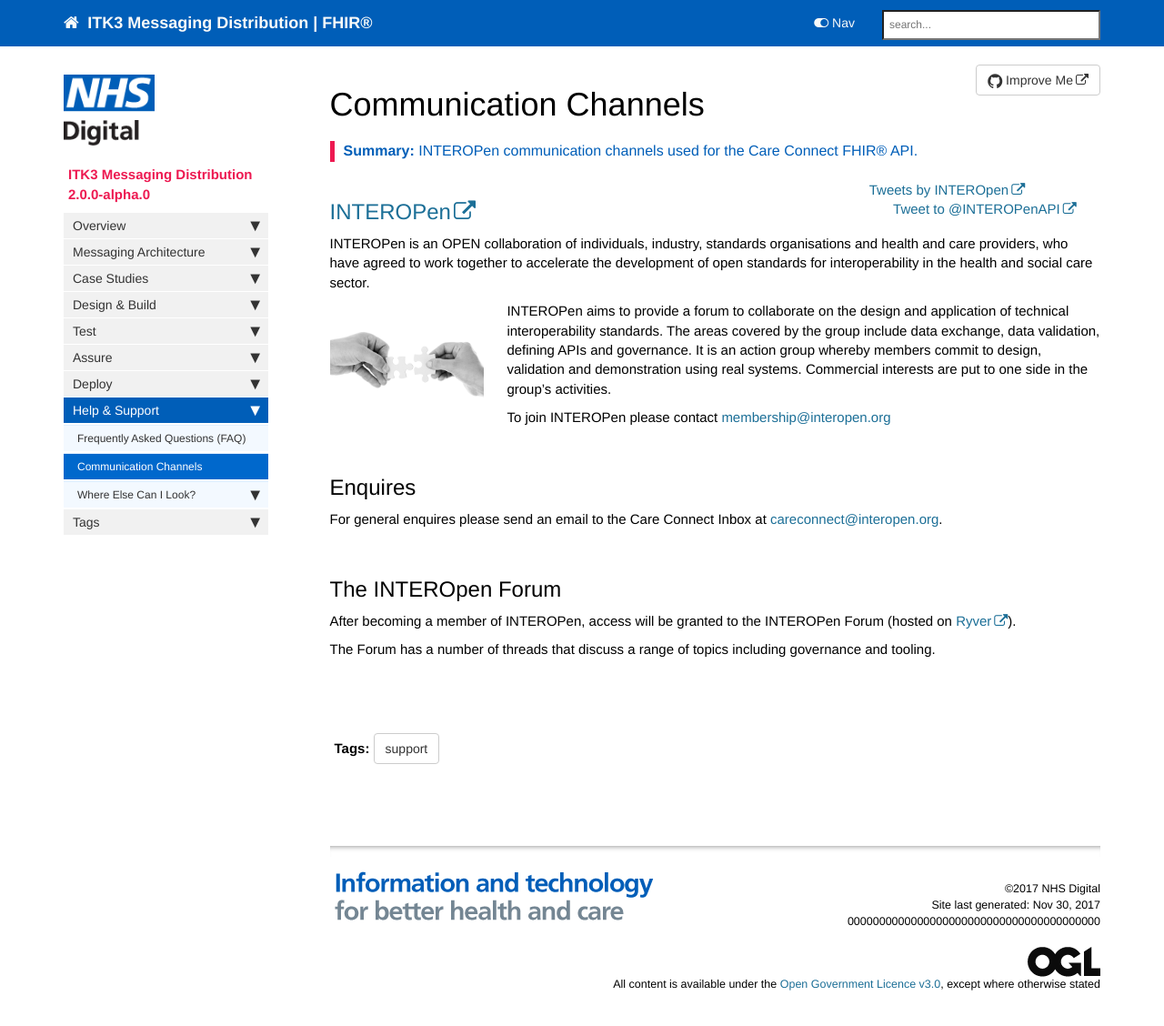
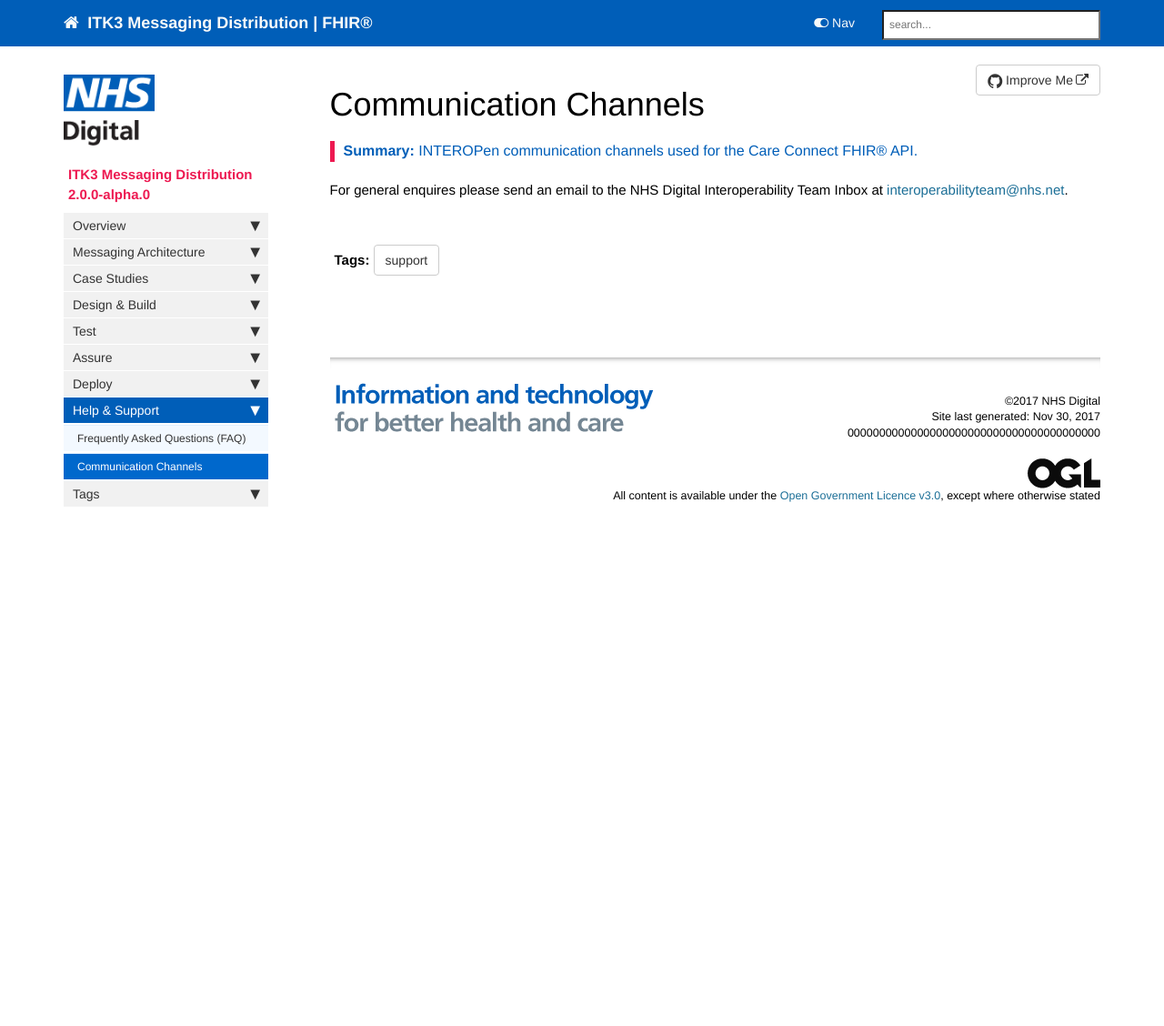
Before and after one commit to nhsconnect/ITK3-Messaging-Distribution, a Jekyll site: the page built from pages/support/support_communications.md, in a window 1280 px wide and 1152 px high. Shown: the top 1128 px of the window at 91% size. Built offline with Jekyll 4.4.1, drawn with Linux system fonts in a browser that asks for light colours; nearby versions of some CDN libraries; comment, search, counter and statistics services are not loaded.

```diff
--- a/pages/support/support_communications.md
+++ b/pages/support/support_communications.md
@@ -8,33 +8,7 @@ permalink: support_communications.html
 summary: "INTEROPen communication channels used for the Care Connect FHIR&reg; API."
 ---
 
-<div Style="width:30%;float:right;margin-left:3%">
-  <a class="twitter-timeline" href="https://twitter.com/INTEROPenAPI" data-tweet-limit="3">Tweets by INTEROpen</a>
-  <script async src="//platform.twitter.com/widgets.js" charset="utf-8"></script>
-  <p style="text-align:center">
-     <a href="https://twitter.com/intent/tweet?screen_name=INTEROPenAPI" class="twitter-mention-button" data-show-count="false">Tweet to @INTEROPenAPI</a>
-    <script async src="//platform.twitter.com/widgets.js" charset="utf-8"></script>
-  </p>
-</div>
 
-## [INTEROPen](http://www.interopen.org/)
 
-INTEROPen is an OPEN collaboration of individuals, industry, standards organisations and health and care providers, who have agreed to work together to accelerate the development of open standards for interoperability in the health and social care sector.
-
-<img src="images/overview/connect.jpg" alt="Image of two hands holding a jigsaw piece" style="width:20%; float:left; margin-right:3%;"> INTEROPen aims to provide a forum to collaborate on the design and application of technical interoperability standards. The areas covered by the group include data exchange, data validation, defining APIs and governance. It is an action group whereby members commit to design, validation and demonstration using real systems.
-Commercial interests are put to one side in the group’s activities.
-
-To join INTEROPen please contact <membership@interopen.org>
+For general enquires please send an email to the NHS Digital Interoperability Team Inbox at <a href="mailto:interoperabilityteam@nhs.net>">interoperabilityteam@nhs.net</a>.
 <br><br>
-## Enquires
-
-For general enquires please send an email to the Care Connect Inbox at <a href="mailto:careconnect@interopen.org">careconnect@interopen.org</a>.
-<br><br>
-
-## The INTEROpen Forum
-
-After becoming a member of INTEROPen, access will be granted to the INTEROPen Forum (hosted on [Ryver](https://interopen.ryver.com)).
-
-The Forum has a number of threads that discuss a range of topics including governance and tooling.
-
-<br><br>
```
Also changed, not shown: _data/sidebars/overview_sidebar.yml (+12 -12 lines), pages/support/support_faq.md (+0 -31 lines).
